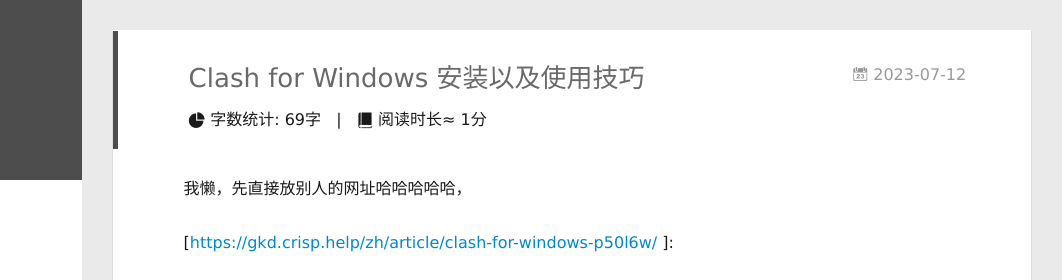
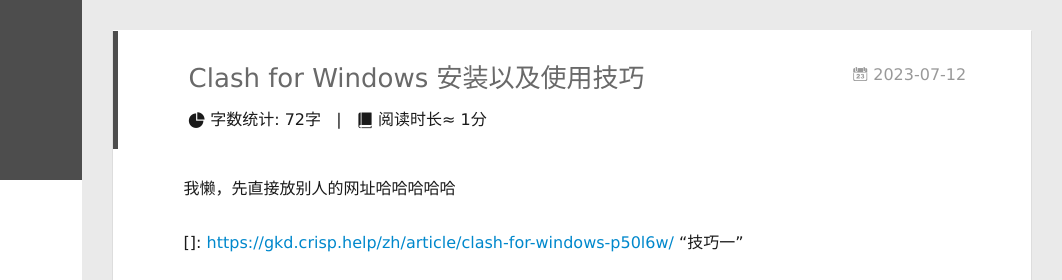
Before and after one commit to XH1025/XH1025.github.io, a plain HTML site: page 2023/07/12/my-first-blog/index.html in a window 1280 px wide. Shown: the top 280 px of the page, 218-1280 px from the left. Drawn offline with Linux system fonts and the light colour scheme; some packages are replaced by stand-ins of ours; no server answers; a script that the page names is missing.

Commit message:
Site updated: 2023-07-13 00:00:14

```diff
--- a/2023/07/12/my-first-blog/index.html
+++ b/2023/07/12/my-first-blog/index.html
@@ -10,15 +10,15 @@
   <meta name="generator" content="hexo-theme-yilia-plus">
   <meta name="viewport" content="width=device-width, initial-scale=1, maximum-scale=1">
 
-  <meta name="description" content="我懒，先直接放别人的网址哈哈哈哈哈， [https:&#x2F;&#x2F;gkd.crisp.help&#x2F;zh&#x2F;article&#x2F;clash-for-windows-p50l6w&#x2F; ]:   技巧一、有时候打开vpn就用不了Microsoft store了，这时候你看到这个网址最下面的 UWP 应用就行了，照着做。今天先这样！">
+  <meta name="description" content="我懒，先直接放别人的网址哈哈哈哈哈 []: https:&#x2F;&#x2F;gkd.crisp.help&#x2F;zh&#x2F;article&#x2F;clash-for-windows-p50l6w&#x2F;	“技巧一”  技巧一、有时候打开vpn就用不了Microsoft store了，这时候你看到这个网址最下面的 UWP 应用就行了，照着做。今天先这样！">
 <meta property="og:type" content="article">
 <meta property="og:title" content="Clash for Windows 安装以及使用技巧">
 <meta property="og:url" content="http://example.com/2023/07/12/my-first-blog/index.html">
 <meta property="og:site_name" content="XH&#39;s NET">
-<meta property="og:description" content="我懒，先直接放别人的网址哈哈哈哈哈， [https:&#x2F;&#x2F;gkd.crisp.help&#x2F;zh&#x2F;article&#x2F;clash-for-windows-p50l6w&#x2F; ]:   技巧一、有时候打开vpn就用不了Microsoft store了，这时候你看到这个网址最下面的 UWP 应用就行了，照着做。今天先这样！">
+<meta property="og:description" content="我懒，先直接放别人的网址哈哈哈哈哈 []: https:&#x2F;&#x2F;gkd.crisp.help&#x2F;zh&#x2F;article&#x2F;clash-for-windows-p50l6w&#x2F;	“技巧一”  技巧一、有时候打开vpn就用不了Microsoft store了，这时候你看到这个网址最下面的 UWP 应用就行了，照着做。今天先这样！">
 <meta property="og:locale" content="zh_CN">
 <meta property="article:published_time" content="2023-07-12T15:23:30.000Z">
-<meta property="article:modified_time" content="2023-07-12T15:58:29.131Z">
+<meta property="article:modified_time" content="2023-07-12T16:00:01.680Z">
 <meta property="article:author" content="Xie Hui">
 <meta name="twitter:card" content="summary">
 
@@ -184,7 +184,7 @@
       <!-- 百度字体平台:http://fontstore.baidu.com/static/editor/index.html -->
       <i class="icon-statistics"></i>
       <span class="post-meta-item-text"> 字数统计:</span>
-      <span class="post-count">69字</span>
+      <span class="post-count">72字</span>
     </span>
   </span>
 
@@ -204,8 +204,8 @@
 
   <div class="article-entry" itemprop="articleBody">
 
-    <p>我懒，先直接放别人的网址哈哈哈哈哈，</p>
-<p>[<a target="_blank" rel="noopener" href="https://gkd.crisp.help/zh/article/clash-for-windows-p50l6w/">https://gkd.crisp.help/zh/article/clash-for-windows-p50l6w/</a> ]: </p>
+    <p>我懒，先直接放别人的网址哈哈哈哈哈</p>
+<p>[]: <a target="_blank" rel="noopener" href="https://gkd.crisp.help/zh/article/clash-for-windows-p50l6w/">https://gkd.crisp.help/zh/article/clash-for-windows-p50l6w/</a>	“技巧一”</p>
 <p> 技巧一、有时候打开vpn就用不了Microsoft store了，这时候你看到这个网址最下面的 UWP 应用就行了，照着做。今天先这样！</p>
 
 
```
Also changed, not shown: index.html (+2 -2 lines).
